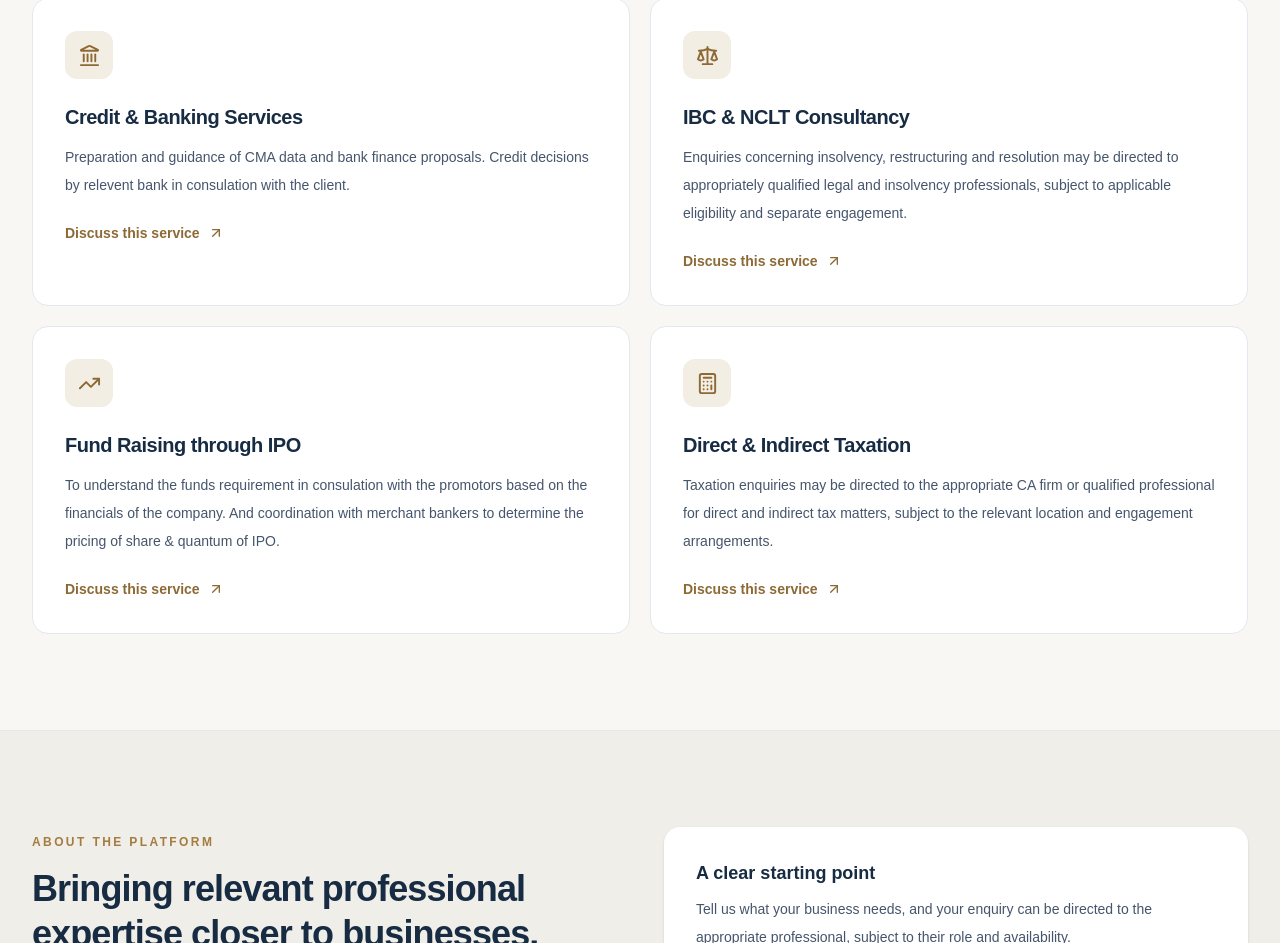
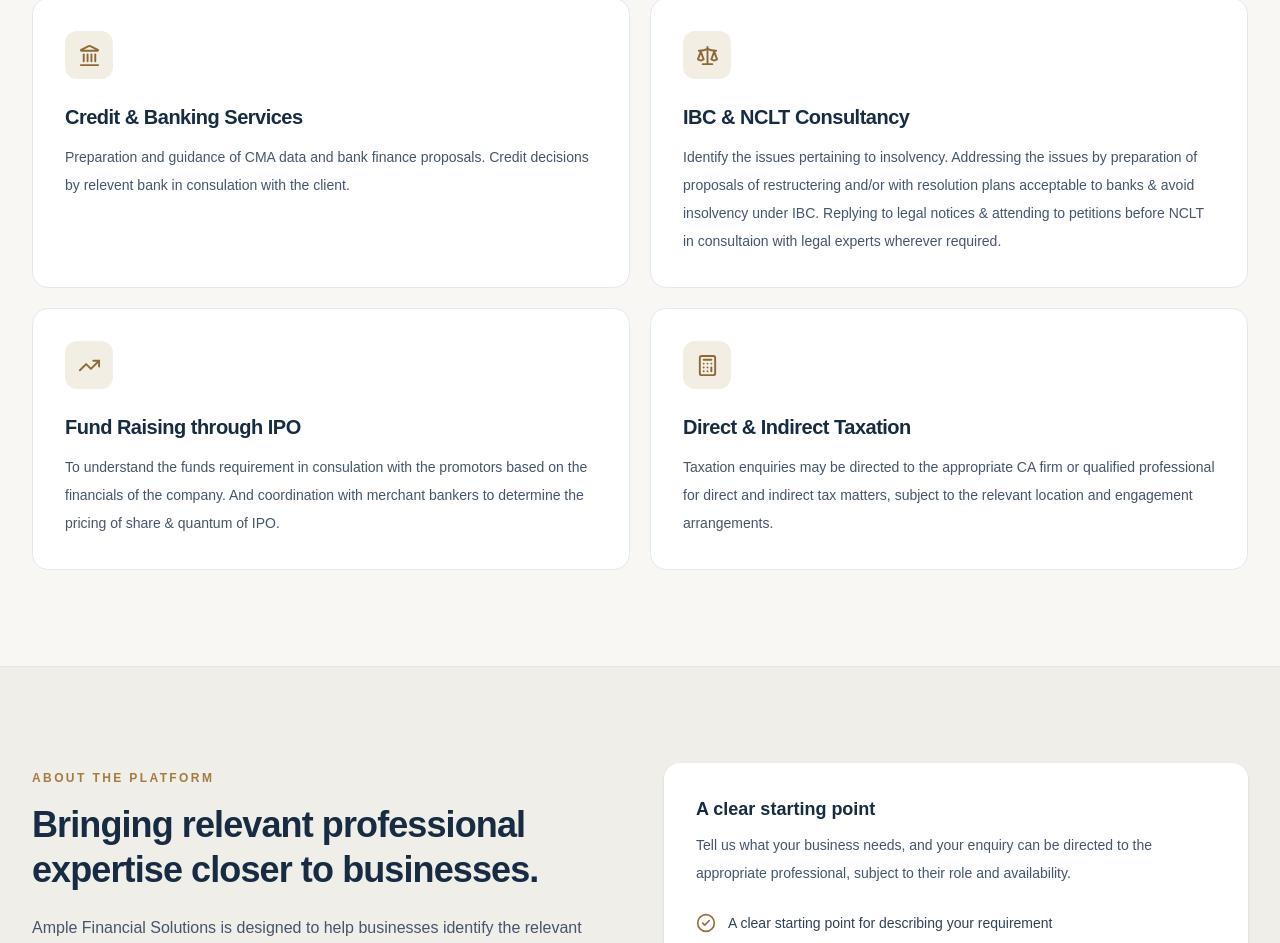
Before and after one commit to Kanav-ar/ample-financial-solutions-website, a Next.js app: page / in a window 1280 px wide. Shown: the part 1354-2297 px from the top of the page. Built offline with nearby package versions, Linux system fonts and the light colour scheme.

Commit message:
refactor: update description for IBC & NCLT Consultancy service for clarity

```diff
--- a/src/app/page.tsx
+++ b/src/app/page.tsx
@@ -92,7 +92,7 @@ const services = [
     href: "/services/ibc-nclt",
     title: "IBC & NCLT Consultancy",
     description:
-      "Enquiries concerning insolvency, restructuring and resolution may be directed to appropriately qualified legal and insolvency professionals, subject to applicable eligibility and separate engagement.",
+      "Identify the issues pertaining to insolvency. Addressing the issues by preparation of proposals of restructering and/or with resolution plans acceptable to banks & avoid insolvency under IBC. Replying to legal notices & attending to petitions before NCLT in consultaion with legal experts wherever required.",
     icon: Scale,
   },
   {
@@ -241,7 +241,7 @@ export default function HomePage() {
                   {service.description}
                 </p>
 
-                <Link
+                {/* <Link
                   href={service.href}
                   className="mt-6 inline-flex items-center gap-2 text-sm font-semibold text-[#8d6935]"
                 >
@@ -250,7 +250,7 @@ export default function HomePage() {
                     size={16}
                     className="transition-transform group-hover:translate-x-0.5"
                   />
-                </Link>
+                </Link> */}
               </article>
             );
           })}
```
